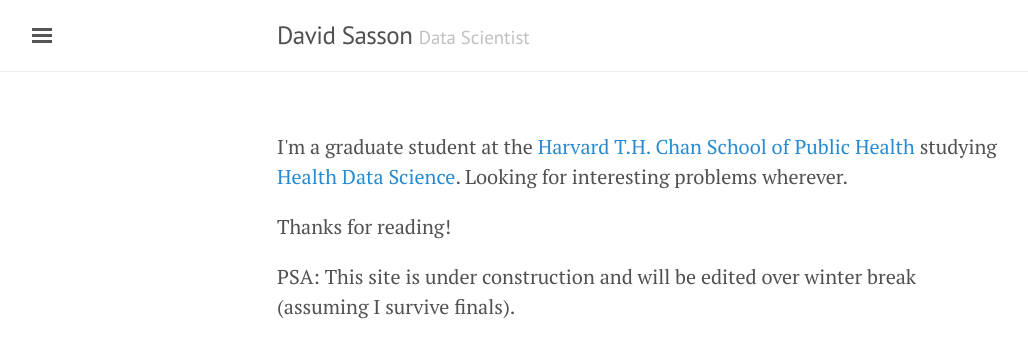
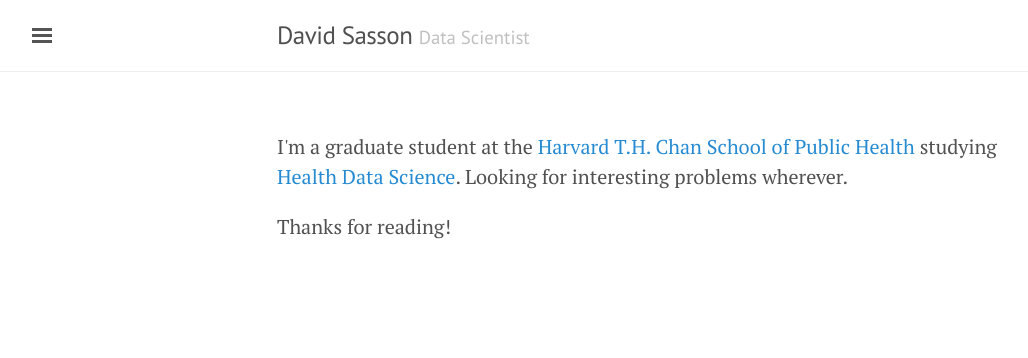
Before and after one commit to dsasson48/dsasson48.github.io, a Jekyll site: the page built from index.html, in a window 1280 px wide. Shown: the top 358 px of the page, without its empty margins (3-1031 px from the left). Built offline with Jekyll 4.4.1, drawn with Linux system fonts in a browser that asks for light colours; the list of posts is cut into pages by our own code.

Commit message:
removing PSA

```diff
--- a/index.html
+++ b/index.html
@@ -6,5 +6,3 @@ title: Home
 <p>I'm a graduate student at the <a href="https://www.hsph.harvard.edu/">Harvard T.H. Chan School of Public Health</a> studying <a href="https://catalyst.nejm.org/case-data-scientists-inside-health-care/">Health Data Science</a>. Looking for interesting problems wherever.</p>
 
 <p>Thanks for reading!</p>
-
-<p>PSA: This site is under construction and will be edited over winter break (assuming I survive finals). </p>
```
Also changed, not shown: 7 other files.
